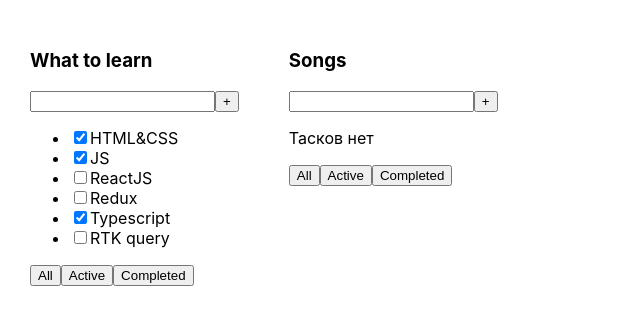
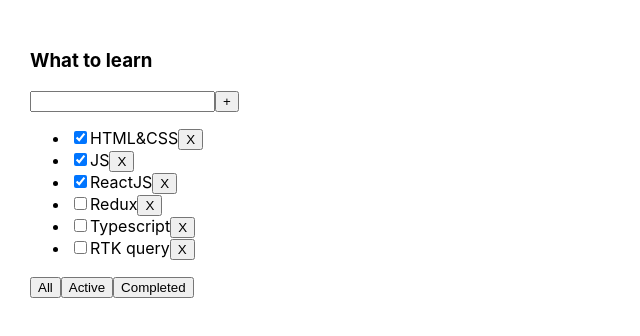
Before and after one commit to AlexMuhin-IT/TodoList, a React (Create React App) app: page / in a window 1280 px wide. Shown: the top 336 px of the page, without its empty margins (0-640 px from the left). Built offline with nearby package versions, Linux system fonts and the light colour scheme.

Commit message:
выполнил домашнее задание

```diff
--- a/src/App.tsx
+++ b/src/App.tsx
@@ -1,34 +1,48 @@
-import React from 'react';
+import React, {useState} from 'react';
 import './App.css';
 import {TaskType, Todolist} from "./Todolist";
 
-
-
+export type FilterValuesType = 'all' | 'active' | 'completed'
 
 function App() {
 
-    const tasks1: Array<TaskType> = [
+    const [tasks, setTasks] = useState<TaskType[]>([
         {id: 1, title: 'HTML&CSS', isDone: true},
         {id: 2, title: 'JS', isDone: true},
-        {id: 3, title: 'ReactJS', isDone: false},
-        {id: 4, title: 'Redux', isDone: false },
-        {id: 5, title: 'Typescript', isDone: true },
-        {id: 6, title: 'RTK query', isDone: false },
-    ]
-    const tasks2: Array<TaskType> = []
+        {id: 3, title: 'ReactJS', isDone: true},
+        {id: 4, title: 'Redux', isDone: false},
+        {id: 5, title: 'Typescript', isDone: false},
+        {id: 6, title: 'RTK query', isDone: false},
+    ])
+    const removeTask = (taskId: number) => {
+        const filteredTasks = tasks.filter(t => t.id !== taskId)
+        setTasks(filteredTasks);
+    }
+
+    const [filter, setFilter] = useState<FilterValuesType>('all')
+
+    let filteredTasks: Array<TaskType> = tasks
+    if (filter === 'active') {
+        filteredTasks = tasks.filter(t => !t.isDone)
+    }
+    if (filter === 'completed') {
+        filteredTasks = tasks.filter(t => t.isDone)
+    }
+
+    const changeFilter = (filter: FilterValuesType) => {
+        setFilter(filter)
+    }
+    // const tasks2: Array<TaskType> = []
 
     return (
         <div className="App">
-            <Todolist title={'What to learn'} tasks={tasks1}/>
-            <Todolist title={'Songs'} tasks={tasks2}/>
-            {/*<Todolist title={'Books'} tasks={tasks1}/>*/}
+            <Todolist title={'What to learn'}
+                      task={filteredTasks}
+                      removeTask={removeTask}
+                      changeFilter={changeFilter}/>
             {/*<Todolist title={'Songs'} tasks={tasks2}/>*/}
         </div>
     );
 }
 
-
-
-
-
 export default App;
--- a/src/Todolist.tsx
+++ b/src/Todolist.tsx
@@ -1,5 +1,6 @@
 import React from 'react';
 import {Button} from "./components/Button";
+import {FilterValuesType} from "./App";
 
 export type TaskType = {
     id: number
@@ -9,28 +10,32 @@ export type TaskType = {
 
 type PropsType = {
     title: string
-    tasks: Array<TaskType>
+    task: Array<TaskType>
     date?: string
+    removeTask: (taskId: number) => void
+    changeFilter: (filter: FilterValuesType) => void
 }
 
-export const Todolist = ({title, tasks, date}: PropsType) => {
+export const Todolist = ({title, task, date, removeTask, changeFilter}: PropsType) => {
     return (
         <div>
             <h3>{title}</h3>
             <div>
                 <input/>
-                <Button title={'+'}/>
+                <Button title={'+'} onClick={() => {
+                }}/>
             </div>
-            {tasks.length === 0 ? (
+            {task.length === 0 ? (
                 <p>Тасков нет</p>
             ) : (
                 <ul>
-                    {tasks.map(tasks => {
+                    {task.map(task => {
                         return (
                             <>
                                 <li>
-                                    <input type="checkbox" checked={tasks.isDone}/>
-                                    <span>{tasks.title}</span>
+                                    <input type="checkbox" checked={task.isDone}/>
+                                    <span>{task.title}</span>
+                                    <Button title={'X'} onClick={() => removeTask(task.id)}/>
                                 </li>
                             </>
                         )
@@ -38,9 +43,9 @@ export const Todolist = ({title, tasks, date}: PropsType) => {
                 </ul>
             )}
             <div>
-                <Button title={'All'}/>
-                <Button title={'Active'}/>
-                <Button title={'Completed'}/>
+                <Button title={'All'} onClick={() => changeFilter('all')}/>
+                <Button title={'Active'} onClick={() => changeFilter('active')}/>
+                <Button title={'Completed'} onClick={() => changeFilter('completed')}/>
             </div>
             <div>{date}</div>
         </div>
--- a/src/components/Button.tsx
+++ b/src/components/Button.tsx
@@ -2,8 +2,9 @@ import React from 'react';
 
 type ButtonPropsType = {
     title: string
+    onClick: () => void
 }
 
-export const Button = ({title}: ButtonPropsType) => {
-    return <button>{title}</button>
+export const Button = ({title, onClick}: ButtonPropsType) => {
+    return <button onClick={onClick}>{title}</button>
 };
```
